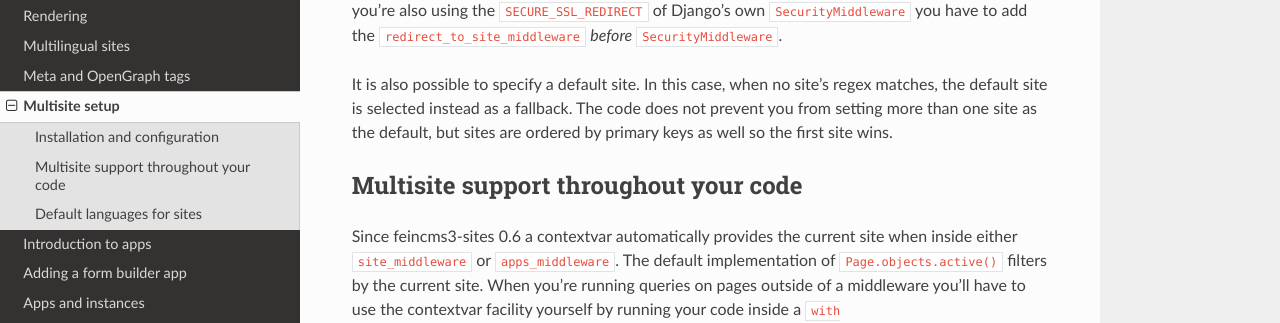
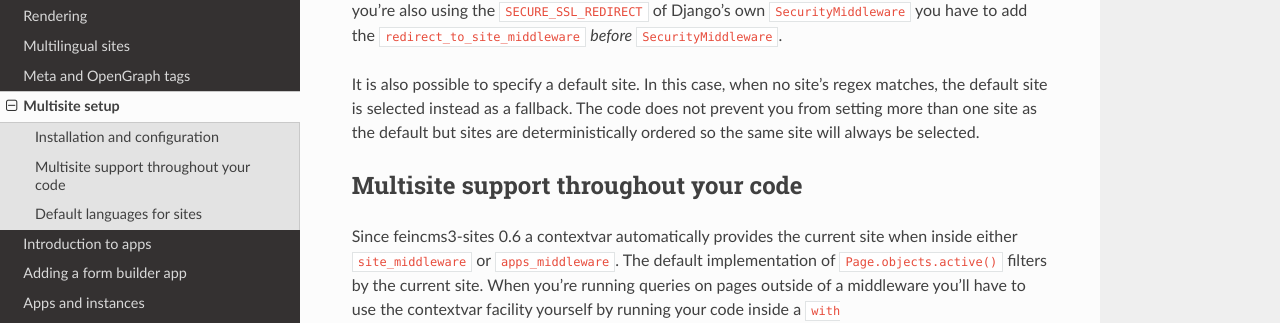
Before and after one commit to feincms/feincms3, a Sphinx documentation site: the page built from docs/guides/multisite.rst, in a window 1280 px wide and 900 px high, scrolled down 837 px. Shown: the part 184-507 px from the top of the window. Built offline with Sphinx 7.4.7 and the Read the Docs theme 2.0.0, drawn with Linux system fonts in a browser that asks for light colours; the version number could not be read and is left out.

Commit message:
No need to be overspecific

```diff
--- a/docs/guides/multisite.rst
+++ b/docs/guides/multisite.rst
@@ -59,8 +59,8 @@ to add the ``redirect_to_site_middleware`` *before*
 It is also possible to specify a default site.  In this case, when no
 site's regex matches, the default site is selected instead as a
 fallback. The code does not prevent you from setting more than one site
-as the default, but sites are ordered by primary keys as well so the
-first site wins.
+as the default but sites are deterministically ordered so the same site
+will always be selected.
 
 
 Multisite support throughout your code
```
